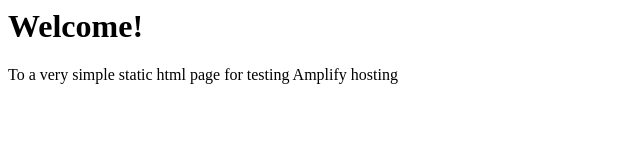
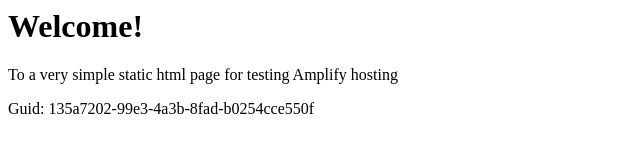
Before and after one commit to aws-aemilia-hkg/Github-PR-Commit-Integration-Test-DoNotTouch-GithubWebhookPreviewCanaryTest-v1-prod-ap-east-1, a website: page src/index.html in a window 1280 px wide. Shown: the whole page, without its empty margins (0-640 px from the left). Drawn offline with Linux system fonts and the light colour scheme.

Commit message:
commit from integ tests

```diff
--- a/src/index.html
+++ b/src/index.html
@@ -1,3 +1,5 @@
+
+
 <html lang="en">
 
 <head>
@@ -10,6 +12,6 @@
 <body>
     <h1>Welcome!</h1>
     <p>To a very simple static html page for testing Amplify hosting</p>
-</body>
+    <p>Guid: 135a7202-99e3-4a3b-8fad-b0254cce550f</p></body>
 
 </html>
```
